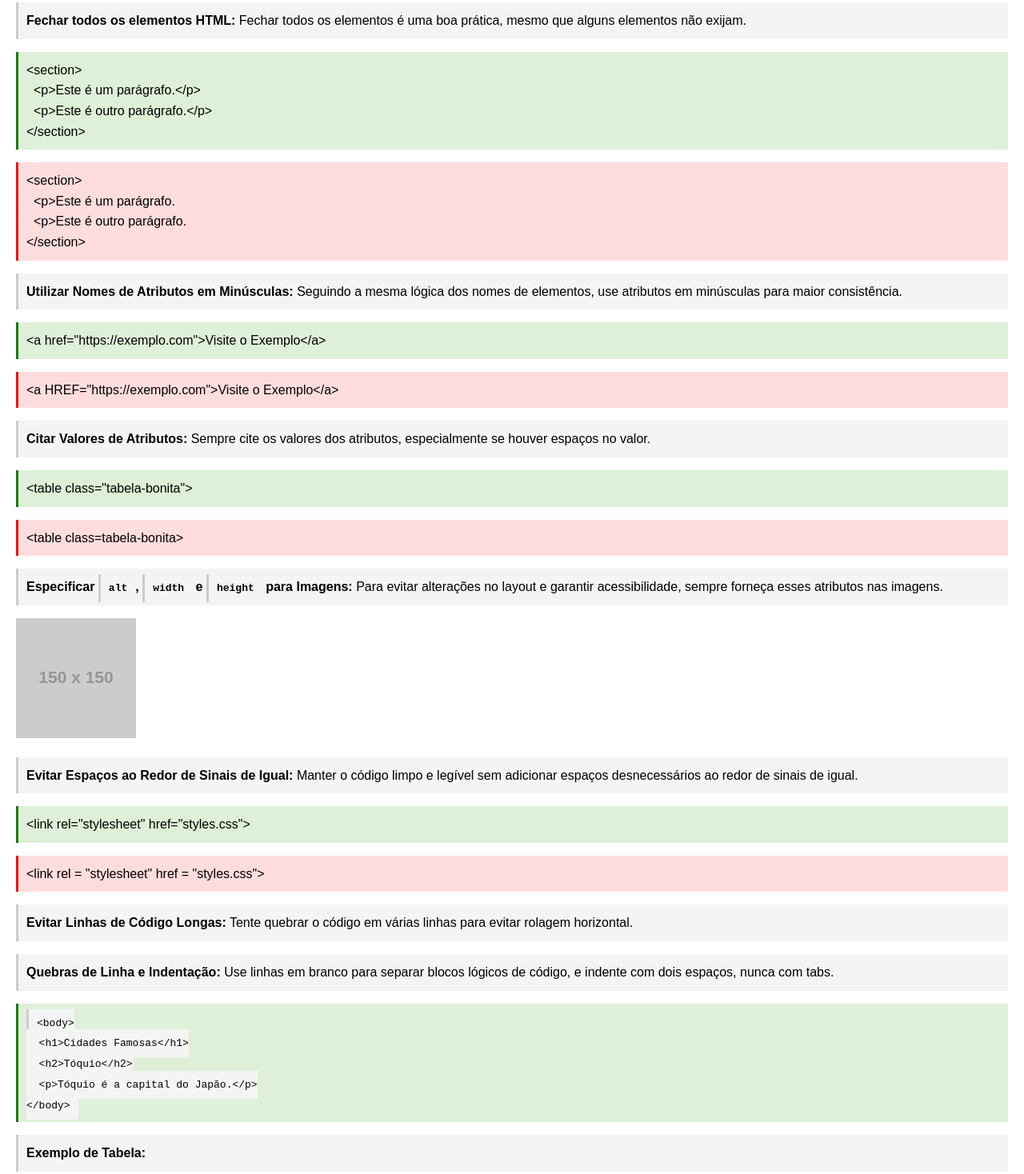
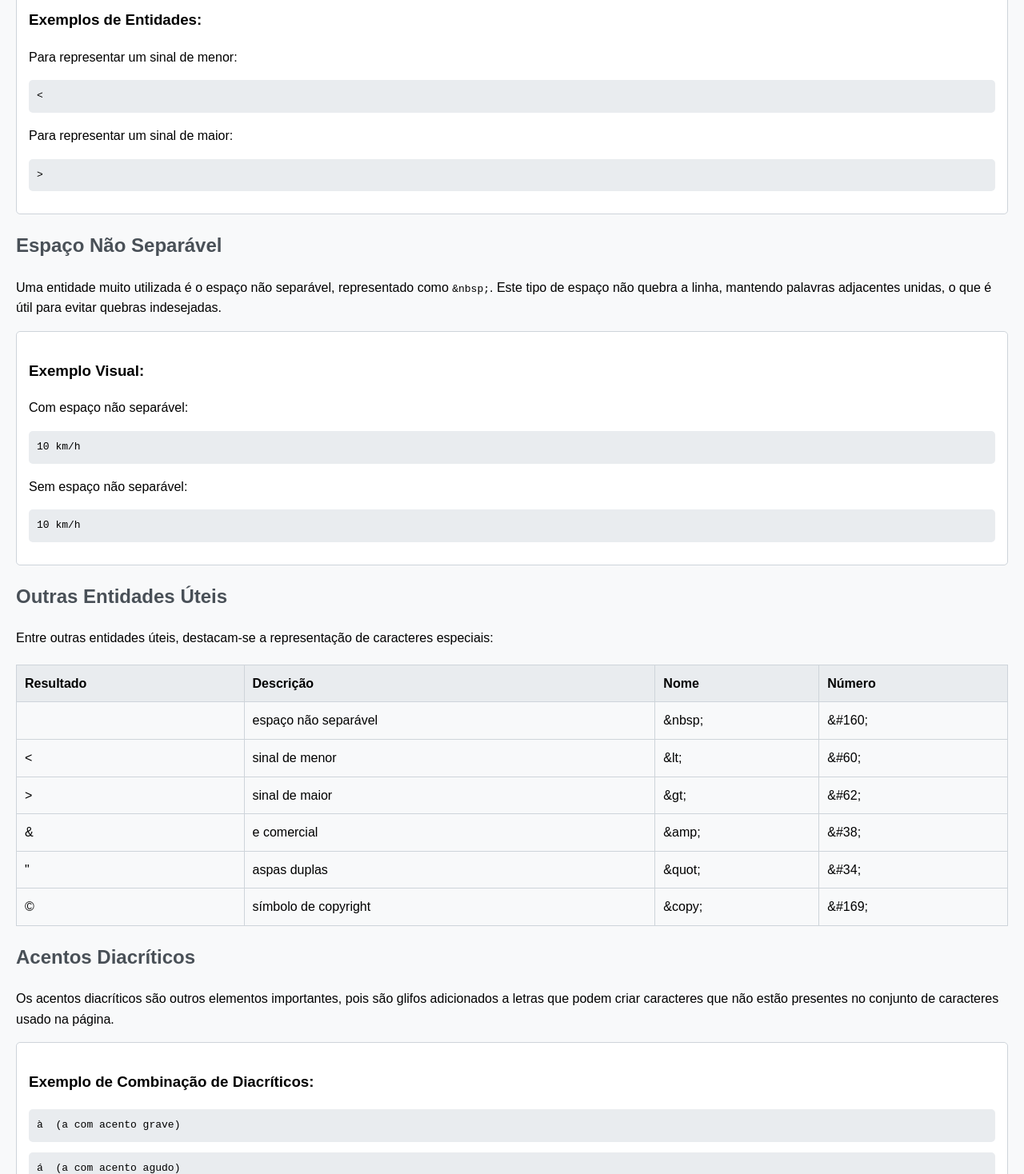
Before and after one commit to DioclecianoGO/TrilhaFrontEnd, a plain HTML site: page W3School/HTML Tutorial/html_entities.html in a window 1280 px wide. Shown: the part 374-1842 px from the top of the page at 80% size. Drawn offline with Linux system fonts and the light colour scheme; placeholder pictures from the web are drawn by us.

Commit message:
Atualização | W3School - HTML Tutorial: Entities

```diff
--- a/W3School/HTML Tutorial/html_entities.html
+++ b/W3School/HTML Tutorial/html_entities.html
@@ -3,159 +3,136 @@
 <head>
     <meta charset="UTF-8">
     <meta name="viewport" content="width=device-width, initial-scale=1.0">
-    <title>Guia de Estilo HTML</title>
+    <title>Entidades HTML</title>
     <style>
         body {
             font-family: Arial, sans-serif;
             line-height: 1.6;
             margin: 20px;
+            background-color: #f8f9fa;
         }
         h1 {
-            color: #2c3e50;
+            color: #343a40;
         }
-        p, code {
-            background-color: #f4f4f4;
+        h2 {
+            color: #495057;
+        }
+        pre {
+            background-color: #e9ecef;
             padding: 10px;
-            border-left: 3px solid #ccc;
+            border-radius: 5px;
         }
-        .bad {
-            background-color: #fdd;
-            border-left: 3px solid red;
+        .example {
+            background-color: #fff;
+            border: 1px solid #ced4da;
+            border-radius: 5px;
+            padding: 15px;
+            margin: 10px 0;
         }
-        .good {
-            background-color: #dff0d8;
-            border-left: 3px solid green;
-        }
-        table {
+        .entity-table {
             width: 100%;
             border-collapse: collapse;
             margin: 20px 0;
         }
-        th, td {
-            border: 1px solid #ddd;
-            padding: 8px;
+        .entity-table th, .entity-table td {
+            border: 1px solid #ced4da;
+            padding: 10px;
+            text-align: left;
         }
-        th {
-            background-color: #f4f4f4;
+        .entity-table th {
+            background-color: #e9ecef;
         }
     </style>
 </head>
 <body>
+    <h1>Entidades HTML</h1>
 
-<h1>Guia de Estilo HTML</h1>
+    <h2>Introdução</h2>
+    <p>No HTML, certos caracteres são reservados e precisam ser substituídos por entidades para evitar confusões na interpretação do código pelo navegador. Por exemplo, os sinais de menor (<) e maior (>) são frequentemente confundidos com tags HTML. Para representar esses caracteres, utiliza-se a sintaxe de entidades, que pode ser feita por meio de nomes de entidades ou números de entidades.</p>
 
-<!-- Declaração do tipo de documento -->
-<p><strong>Declaração do Tipo de Documento:</strong> O primeiro elemento de um documento HTML deve ser a declaração do tipo de documento.</p>
-<pre><code>&lt;!DOCTYPE html&gt;</code></pre>
+    <h2>Exemplo de Sintaxe de Entidades</h2>
+    <p>Os nomes de entidades seguem o formato <code>&amp;entity_name;</code>, enquanto os números são apresentados como <code>&amp;#entity_number;</code>.</p>
 
-<!-- Nomes de elementos em minúsculas -->
-<p><strong>Utilizar Nomes de Elementos em Minúsculas:</strong> Embora o HTML permita letras maiúsculas, recomendamos o uso de letras minúsculas para melhor legibilidade.</p>
-<p class="good">&lt;body&gt;&lt;/body&gt;</p>
-<p class="bad">&lt;BODY&gt;&lt;/BODY&gt;</p>
+    <div class="example">
+        <h3>Exemplos de Entidades:</h3>
+        <p>Para representar um sinal de menor:</p>
+        <pre>&lt;</pre>
+        <p>Para representar um sinal de maior:</p>
+        <pre>&gt;</pre>
+    </div>
 
-<!-- Fechar todos os elementos HTML -->
-<p><strong>Fechar todos os elementos HTML:</strong> Fechar todos os elementos é uma boa prática, mesmo que alguns elementos não exijam.</p>
-<p class="good">
-&lt;section&gt;<br>
-  &nbsp;&nbsp;&lt;p&gt;Este é um parágrafo.&lt;/p&gt;<br>
-  &nbsp;&nbsp;&lt;p&gt;Este é outro parágrafo.&lt;/p&gt;<br>
-&lt;/section&gt;
-</p>
-<p class="bad">
-&lt;section&gt;<br>
-  &nbsp;&nbsp;&lt;p&gt;Este é um parágrafo.<br>
-  &nbsp;&nbsp;&lt;p&gt;Este é outro parágrafo.<br>
-&lt;/section&gt;
-</p>
+    <h2>Espaço Não Separável</h2>
+    <p>Uma entidade muito utilizada é o espaço não separável, representado como <code>&amp;nbsp;</code>. Este tipo de espaço não quebra a linha, mantendo palavras adjacentes unidas, o que é útil para evitar quebras indesejadas.</p>
 
-<!-- Nomes de atributos em minúsculas -->
-<p><strong>Utilizar Nomes de Atributos em Minúsculas:</strong> Seguindo a mesma lógica dos nomes de elementos, use atributos em minúsculas para maior consistência.</p>
-<p class="good">&lt;a href="https://exemplo.com"&gt;Visite o Exemplo&lt;/a&gt;</p>
-<p class="bad">&lt;a HREF="https://exemplo.com"&gt;Visite o Exemplo&lt;/a&gt;</p>
+    <div class="example">
+        <h3>Exemplo Visual:</h3>
+        <p>Com espaço não separável:</p>
+        <pre>10&nbsp;km/h</pre>
+        <p>Sem espaço não separável:</p>
+        <pre>10 km/h</pre>
+    </div>
 
-<!-- Citar valores de atributos -->
-<p><strong>Citar Valores de Atributos:</strong> Sempre cite os valores dos atributos, especialmente se houver espaços no valor.</p>
-<p class="good">&lt;table class="tabela-bonita"&gt;</p>
-<p class="bad">&lt;table class=tabela-bonita&gt;</p>
+    <h2>Outras Entidades Úteis</h2>
+    <p>Entre outras entidades úteis, destacam-se a representação de caracteres especiais:</p>
 
-<!-- Especificar alt, width, e height em imagens -->
-<p><strong>Especificar <code>alt</code>, <code>width</code> e <code>height</code> para Imagens:</strong> Para evitar alterações no layout e garantir acessibilidade, sempre forneça esses atributos nas imagens.</p>
-<img src="https://via.placeholder.com/150" alt="Exemplo de Imagem" style="width:150px;height:150px;">
-
-<!-- Evitar espaços ao redor de igual -->
-<p><strong>Evitar Espaços ao Redor de Sinais de Igual:</strong> Manter o código limpo e legível sem adicionar espaços desnecessários ao redor de sinais de igual.</p>
-<p class="good">&lt;link rel="stylesheet" href="styles.css"&gt;</p>
-<p class="bad">&lt;link rel = "stylesheet" href = "styles.css"&gt;</p>
-
-<!-- Evitar linhas longas -->
-<p><strong>Evitar Linhas de Código Longas:</strong> Tente quebrar o código em várias linhas para evitar rolagem horizontal.</p>
-
-<!-- Quebras de linha e indentação -->
-<p><strong>Quebras de Linha e Indentação:</strong> Use linhas em branco para separar blocos lógicos de código, e indente com dois espaços, nunca com tabs.</p>
-<p class="good">
-<code>
-&lt;body&gt;<br>
-  &nbsp;&nbsp;&lt;h1&gt;Cidades Famosas&lt;/h1&gt;<br>
-  &nbsp;&nbsp;&lt;h2&gt;Tóquio&lt;/h2&gt;<br>
-  &nbsp;&nbsp;&lt;p&gt;Tóquio é a capital do Japão.&lt;/p&gt;<br>
-&lt;/body&gt;
-</code>
-</p>
-
-<!-- Exemplo de tabela -->
-<p><strong>Exemplo de Tabela:</strong></p>
-<table>
+    <table class="entity-table">
+        <thead>
             <tr>
+                <th>Resultado</th>
+                <th>Descrição</th>
                 <th>Nome</th>
-    <th>Descrição</th>
+                <th>Número</th>
+            </tr>
+        </thead>
+        <tbody>
+            <tr>
+                <td>&nbsp;</td>
+                <td>espaço não separável</td>
+                <td>&amp;nbsp;</td>
+                <td>&amp;#160;</td>
             </tr>
             <tr>
-    <td>A</td>
-    <td>Descrição do A</td>
+                <td>&lt;</td>
+                <td>sinal de menor</td>
+                <td>&amp;lt;</td>
+                <td>&amp;#60;</td>
             </tr>
             <tr>
-    <td>B</td>
-    <td>Descrição do B</td>
+                <td>&gt;</td>
+                <td>sinal de maior</td>
+                <td>&amp;gt;</td>
+                <td>&amp;#62;</td>
             </tr>
+            <tr>
+                <td>&amp;</td>
+                <td>e comercial</td>
+                <td>&amp;amp;</td>
+                <td>&amp;#38;</td>
+            </tr>
+            <tr>
+                <td>&quot;</td>
+                <td>aspas duplas</td>
+                <td>&amp;quot;</td>
+                <td>&amp;#34;</td>
+            </tr>
+            <tr>
+                <td>&#169;</td>
+                <td>símbolo de copyright</td>
+                <td>&amp;copy;</td>
+                <td>&amp;#169;</td>
+            </tr>
+        </tbody>
     </table>
 
-<!-- Exemplo de lista -->
-<p><strong>Exemplo de Lista:</strong></p>
-<ul>
-  <li>London</li>
-  <li>Paris</li>
-  <li>Tokyo</li>
-</ul>
+    <h2>Acentos Diacríticos</h2>
+    <p>Os acentos diacríticos são outros elementos importantes, pois são glifos adicionados a letras que podem criar caracteres que não estão presentes no conjunto de caracteres usado na página.</p>
 
-<!-- Título da página -->
-<p><strong>Nunca Pule o Elemento <code>&lt;title&gt;</code>:</strong> O título da página é importante para SEO e deve ser sempre incluído.</p>
-<pre><code>&lt;title&gt;Guia de Estilo HTML&lt;/title&gt;</code></pre>
-
-<!-- Tag HTML e body -->
-<p><strong>Incluir <code>&lt;html&gt;</code> e <code>&lt;body&gt;</code>:</strong> Essas tags são opcionais, mas recomendadas para evitar problemas com navegadores antigos e softwares XML/DOM.</p>
-<pre><code>&lt;html&gt;<br>&lt;body&gt;<br>&lt;/body&gt;<br>&lt;/html&gt;</code></pre>
-
-<!-- Comentários -->
-<p><strong>Comentários:</strong> Comentários curtos podem ser escritos em uma linha, enquanto comentários longos devem ser quebrados em várias linhas e indentados.</p>
-<pre><code>&lt;!-- Comentário curto --&gt;</code></pre>
-<pre><code>&lt;!--<br>
-  Comentário longo<br>
-  Comentário longo<br>
---&gt;</code></pre>
-
-<!-- Arquivos em minúsculas -->
-<p><strong>Utilizar Nomes de Arquivos em Minúsculas:</strong> Nomes de arquivos devem ser sempre em minúsculas para evitar erros em servidores sensíveis a maiúsculas.</p>
-
-<!-- Exemplo de codificação correta de metadados -->
-<p><strong>Meta Data:</strong> Incluir o charset e o atributo de idioma para garantir a interpretação correta da página e a otimização para mecanismos de busca.</p>
-<pre><code>
-&lt;meta charset="UTF-8"&gt;<br>
-&lt;html lang="pt-br"&gt;
-</code></pre>
-
-<!-- Configuração da viewport -->
-<p><strong>Configurar a Viewport:</strong> A tag <code>&lt;meta name="viewport"&gt;</code> garante que a página seja exibida corretamente em diferentes dispositivos.</p>
-<pre><code>&lt;meta name="viewport" content="width=device-width, initial-scale=1.0"&gt;</code></pre>
+    <div class="example">
+        <h3>Exemplo de Combinação de Diacríticos:</h3>
+        <pre>a&#768;  (a com acento grave)</pre>
+        <pre>a&#769;  (a com acento agudo)</pre>
+        <pre>O&#770;  (O com circunflexo)</pre>
+    </div>
 
 </body>
 </html>
```
Lines whose indentation alone changed are shown as unchanged.
